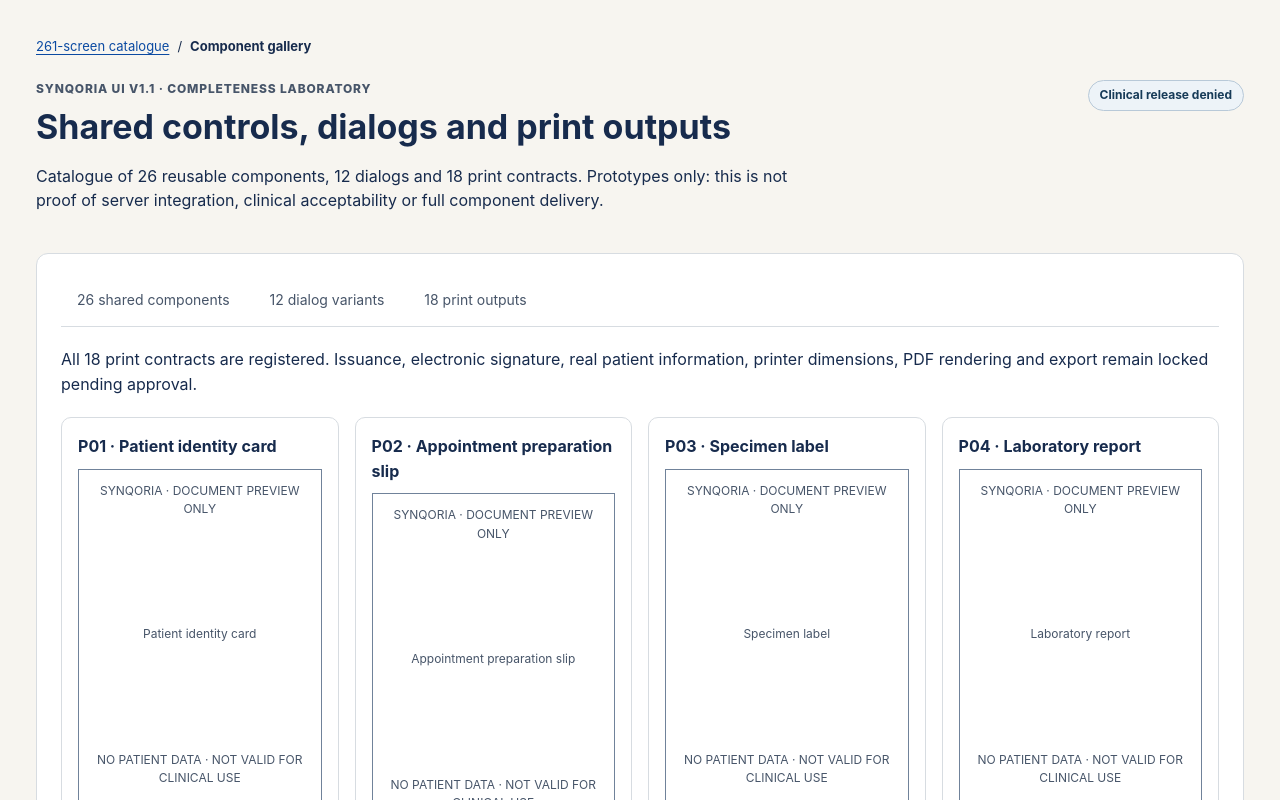
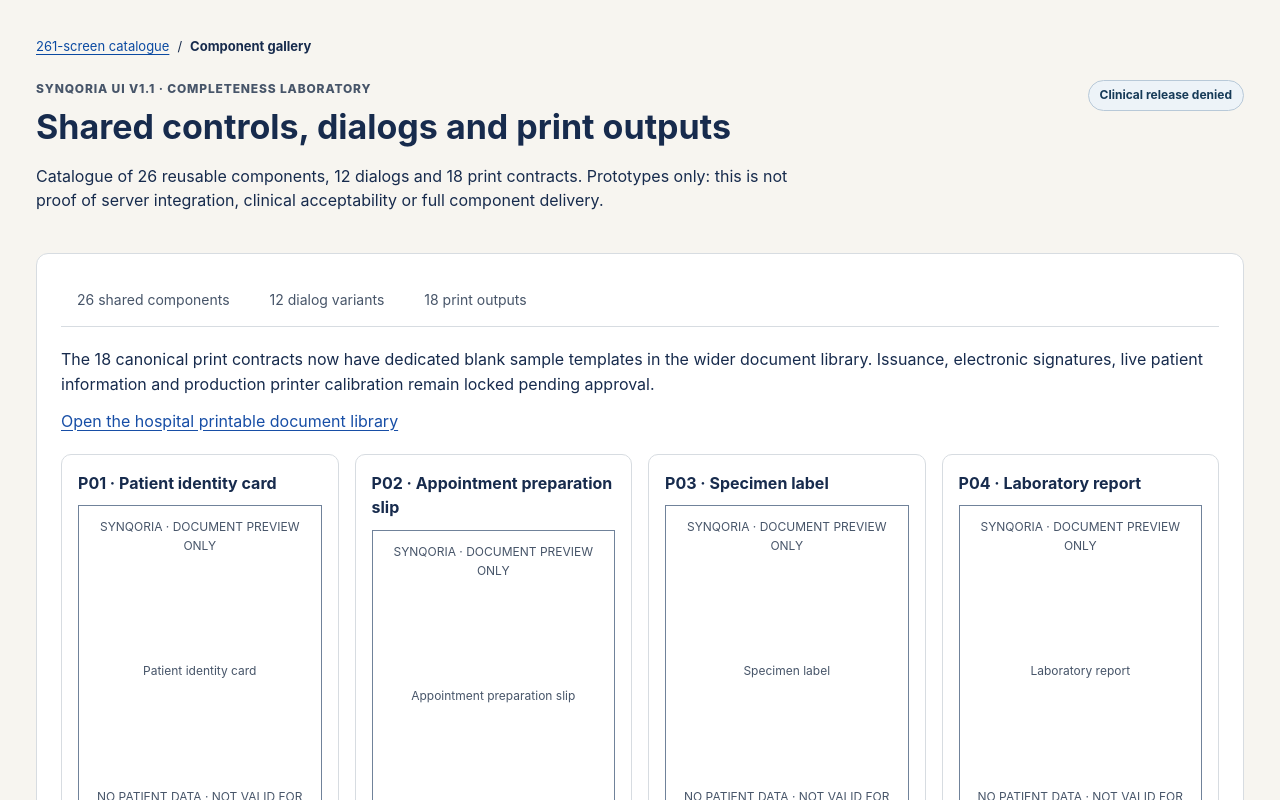
Before and after one commit to exerateanalytical/synqoria, a Next.js app in the folder apps/web/: page /ui/catalog/components in a window 1280 px wide. Both pictures are taken after a click on the button "18 print outputs". Shown: the top 800 px of the page. Built offline with nearby package versions, Linux system fonts and the light colour scheme.

Commit message:
feat(print): integrate hospital document library into existing UI navigation

```diff
--- a/apps/web/app/ui/catalog/ComponentGallery.tsx
+++ b/apps/web/app/ui/catalog/ComponentGallery.tsx
@@ -16,7 +16,7 @@ export function ComponentGallery({components,dialogs,printables}:Props){
   </div>
   {tab==="components"&&<section aria-label="Reusable component register"><p>Catalogue of required components. An entry represents a design contract, not a fully integrated implementation.</p><div className="syn-component-cards">{components.map((label,i)=><div key={label} className="syn-component-entry"><strong>C{String(i+1).padStart(2,"0")} · {label}</strong><span>Specification registered · component acceptance pending</span></div>)}</div></section>}
   {tab==="dialogs"&&<section aria-label="Dialog previews"><p>Select a dialog to verify accessible opening, closing, heading, action order and exit. No clinical action is performed.</p><div className="syn-component-cards">{dialogs.map((label,i)=><button type="button" key={label} className="syn-preview-secondary syn-gallery-button" onClick={()=>open(i)}>D{String(i+1).padStart(2,"0")} · {label}</button>)}</div></section>}
-  {tab==="printables"&&<section aria-label="Print outputs"><p>All 18 print contracts are registered. Issuance, electronic signature, real patient information, printer dimensions, PDF rendering and export remain locked pending approval.</p><div className="syn-component-cards">{printables.map((label,i)=><div key={label} className="syn-component-entry"><strong>P{String(i+1).padStart(2,"0")} · {label}</strong><div className="syn-preview-paper"><p>SYNQORIA · DOCUMENT PREVIEW ONLY</p><p>{label}</p><p>NO PATIENT DATA · NOT VALID FOR CLINICAL USE</p></div><button type="button" disabled>Print or export (locked)</button></div>)}</div></section>}
+  {tab==="printables"&&<section aria-label="Print outputs"><p>The 18 canonical print contracts now have dedicated blank sample templates in the wider document library. Issuance, electronic signatures, live patient information and production printer calibration remain locked pending approval.</p><p><a href="/ui/printables">Open the hospital printable document library</a></p><div className="syn-component-cards">{printables.map((label,i)=><div key={label} className="syn-component-entry"><strong>P{String(i+1).padStart(2,"0")} · {label}</strong><div className="syn-preview-paper"><p>SYNQORIA · DOCUMENT PREVIEW ONLY</p><p>{label}</p><p>NO PATIENT DATA · NOT VALID FOR CLINICAL USE</p></div><button type="button" disabled>Print or export (locked)</button></div>)}</div></section>}
   <dialog ref={ref} className="syn-preview-dialog" aria-labelledby="syn-dialog-heading" onClose={()=>setSelected(null)} onCancel={()=>setSelected(null)}>
    <form method="dialog"><h2 id="syn-dialog-heading">{selected===null?"":`D${String(selected+1).padStart(2,"0")} · ${dialogs[selected]}`}</h2><p>This dialog is a visual and keyboard specimen. It cannot authorize, confirm, discard or modify clinical records. Real wording and permission preconditions require review.</p><div className="syn-dialog-actions"><button type="submit" className="syn-preview-secondary" onClick={close}>Close preview</button><button type="button" disabled>Clinical action locked</button></div></form>
   </dialog>
```
